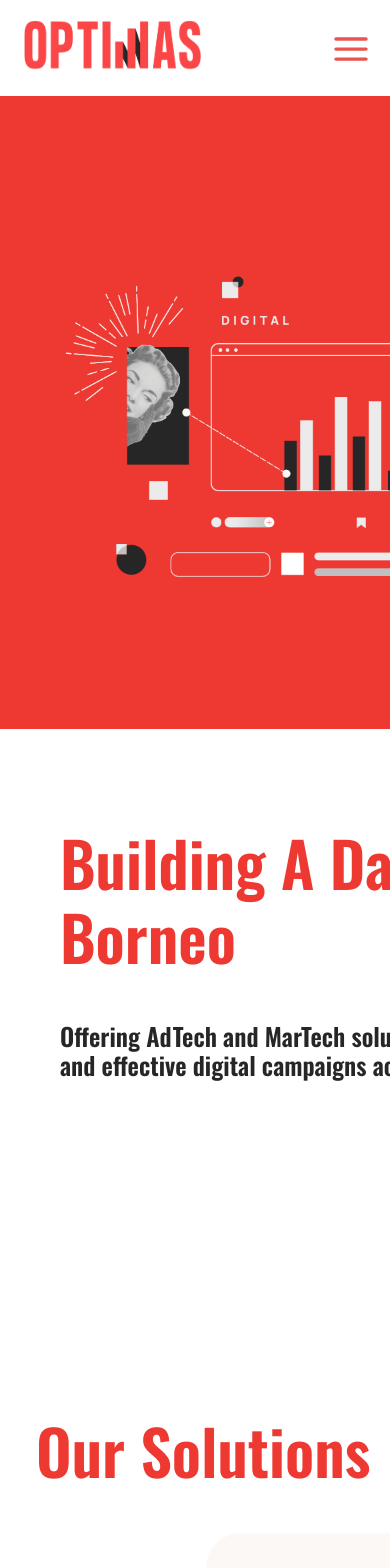
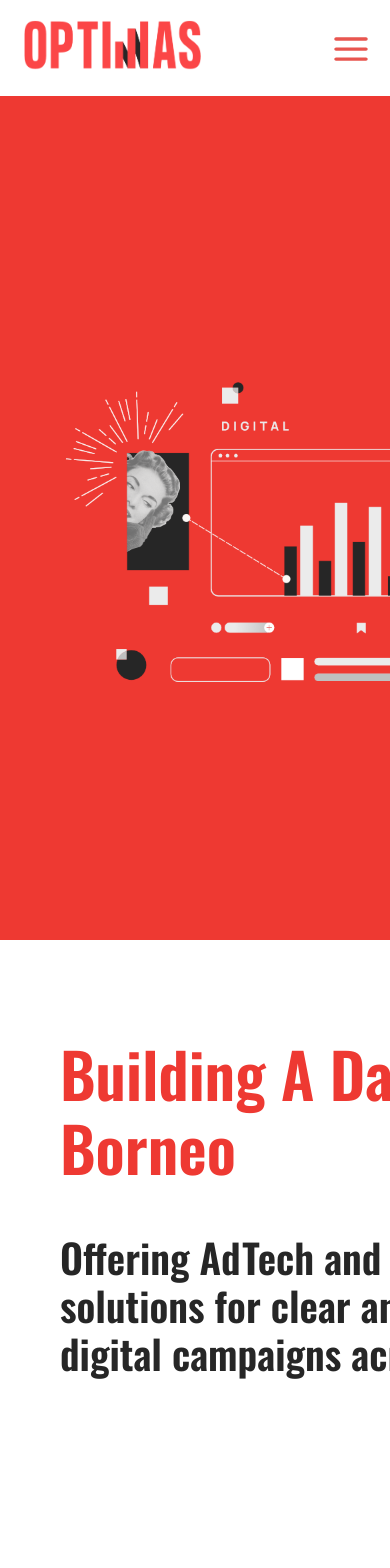
Before and after one commit to ying29ho/optimasdev, a Next.js app: page / in a window 390 px wide. Shown: the top 1568 px of the page. Built offline with nearby package versions, Linux system fonts and the light colour scheme.

Commit message:
increased mobile carousel font size

```diff
--- a/components/Carousel.js
+++ b/components/Carousel.js
@@ -348,7 +348,7 @@ export const MobileCarousel = () => {
   const paginationRef = useRef(null);
   return (
     // <div className={`${styles.sliderWrapper} ${styles.sliderContainer}`}>
-    <div className="">
+    <div className={styles.sliderWrapperMobile}>
       <Swiper
         style={{
           "--swiper-nagivation-color": "#E8554F",
@@ -390,9 +390,9 @@ export const MobileCarousel = () => {
                 <div
                   className="my-5"
                   data-swiper-parallax="-200"
-                  style={{ width: "500px", fontSize: "40px" }}
+                  style={{ width: "600px", fontSize: "40px" }}
                 >
-                  <h2>
+                  <h2 style={{fontSize: "40px"}}>
                     Offering AdTech and MarTech solutions for clear and
                     effective digital campaigns across the region
                   </h2>
@@ -429,9 +429,9 @@ export const MobileCarousel = () => {
                 className="my-5"
                 align="left"
                 data-swiper-parallax="-200"
-                style={{ width: "280px" }}
+                style={{ width: "400px" }}
               >
-                <h2>
+                <h2 style={{fontSize: "40px"}}>
                   We handle ad ops and management so your team always knows how
                   well ads are performing
                 </h2>
@@ -462,11 +462,11 @@ export const MobileCarousel = () => {
                 className="my-5"
                 align="left"
                 data-swiper-parallax="-200"
-                style={{ width: "500px" }}
+                style={{ width: "550px" }}
               >
-                <h2>
-                  Helping you pick the end-to-end solutions from creation,
-                  targeting and execution to meet your campaign objectives and
+                <h2 style={{fontSize: "40px"}}>
+                Helping you pick the end-to-end solutions from creation,
+                  targeting and execution to meet your campaign objectives<br></br> and
                   maximise results
                 </h2>
               </div>
@@ -493,9 +493,9 @@ export const MobileCarousel = () => {
                 <div
                   className="my-5"
                   data-swiper-parallax="-200"
-                  style={{ width: "400px" }}
+                  style={{ width: "500px" }}
                 >
-                  <h2>
+                  <h2 style={{fontSize: "40px"}}>
                     Using simple yet impactful key data to reach audiences,
                     allowing smarter monetisation of your platform and better
                     yield on ads
@@ -527,7 +527,7 @@ export const MobileCarousel = () => {
                 <h1>Connect with prospects and customers</h1>
               </div>
               <div className="mt-2" align="center" data-swiper-parallax="-200">
-                <h2>
+                <h2 style={{fontSize: "40px"}}>
                   Plan, activate and execute ad and marketing campaigns that
                   speak to specific end users
                 </h2>
--- a/pages/index.js
+++ b/pages/index.js
@@ -115,7 +115,25 @@ export default function Home() {
         integrity="sha384-cVKIPhGWiC2Al4u+LWgxfKTRIcfu0JTxR+EQDz/bgldoEyl4H0zUF0QKbrJ0EcQF"
         crossOrigin="anonymous"
       ></Script>
-      <div className="mainContainer d-flex justify-content-center">
+
+      <div className="">
+        <MediaQuery maxWidth={900}>
+        <div className="mainContainer d-flex justify-content-center" style={{height: "100vh"}}>
+        <Image
+          src={"/images/home/newheader.png"}
+          layout="fill"
+          objectFit="contain"
+          // quality={100}
+          height={567}
+          width={1440}
+
+          alt="home page header image"
+        />
+      </div>
+          <MobileCarousel />
+        </MediaQuery>
+        <MediaQuery minWidth={901}>
+        <div className="mainContainer d-flex justify-content-center">
         <Image
           src={"/images/home/newheader.png"}
           // layout="fill"
@@ -127,11 +145,6 @@ export default function Home() {
           alt="home page header image"
         />
       </div>
-      <div className="">
-        <MediaQuery maxWidth={900}>
-          <MobileCarousel />
-        </MediaQuery>
-        <MediaQuery minWidth={901}>
           <DesktopCarousel />
         </MediaQuery>
       </div>
--- a/styles/Components.module.css
+++ b/styles/Components.module.css
@@ -22,11 +22,16 @@
   margin-bottom: 10px !important;
 }
 
+.sliderWrapperMobile{
+  height: 100vh;
+}
+
 .sliderContMobile{
   /* text-align: left; */
   /* margin-top: 0 !important; */
   /* height: 100vh; */
-  height: 580px;
+  /* height: 580px; */
+  height: 98vh;
   width: 100%;
   background-color: #fff;
   margin-bottom: 10px !important;
@@ -35,7 +40,8 @@
   /* text-align: left; */
   /* margin-top: 0 !important; */
   /* height: 100vh; */
-  height: 610px;
+  /* height: 610px; */
+  height: 100vh;
   width: 100%;
   background-color: #fff;
   margin-bottom: 10px !important;
```
